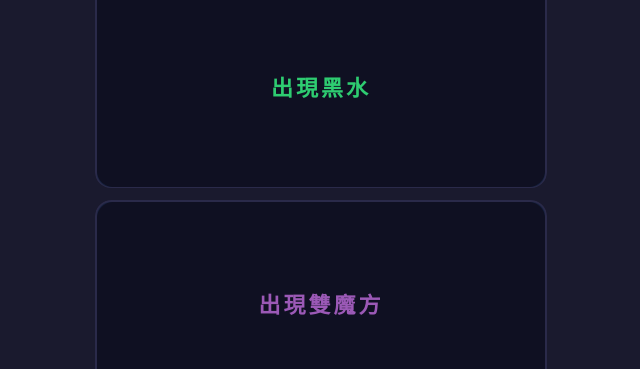
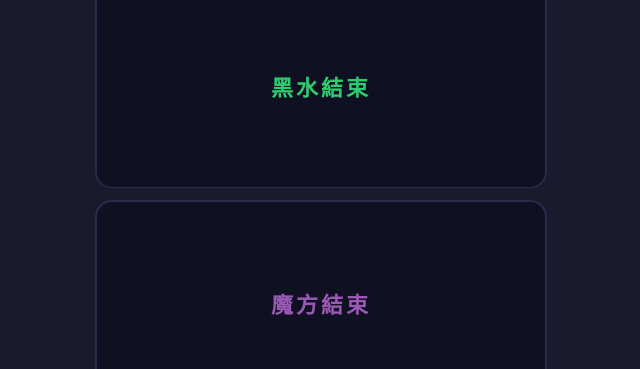
Before and after one commit to tsun-yu/zakum-countdown, a Vue app: page / in a window 1280 px wide. Both pictures are taken after a click on the button "本體一". Shown: the part 298-667 px from the top of the page, without its empty margins (319-959 px from the left). Built offline with nearby package versions, Linux system fonts and the light colour scheme.

Commit message:
feat: 改成結束再按計時器

```diff
--- a/src/components/CountdownBlock.vue
+++ b/src/components/CountdownBlock.vue
@@ -86,9 +86,9 @@ const duration = computed(() => store.WATER_DURATION);
 // ── Overlay ──────────────────────────────────────────────
 const overlayText = computed(() => {
   if (props.blockType === "water") {
-    return store.currentMode === "body3" ? "出現魔方" : "出現雙魔方";
+    return "魔方結束";
   }
-  return "出現黑水";
+  return "黑水結束";
 });
 
 // Overlay only shows before start; done state shows warning content instead
@@ -107,10 +107,10 @@ const progressPct = computed(() => {
 });
 
 // ── Warning ──────────────────────────────────────────────
-// Active warning: last 10s of countdown OR full done period
+// Active warning: last 5s of countdown OR full done period
 const isWarning = computed(
   () =>
-    (timer.value.isRunning && timer.value.current <= 10) || timer.value.isDone,
+    (timer.value.isRunning && timer.value.current <= 5) || timer.value.isDone,
 );
 const warnText = computed(() =>
   props.blockType === "cube" ? "注意魔方" : "注意黑水",
--- a/src/stores/timer.js
+++ b/src/stores/timer.js
@@ -2,8 +2,8 @@ import { defineStore } from "pinia";
 import { ref, reactive, computed } from "vue";
 
 const CUBE_AUTO_DURATION = 150; // 2m30s
-const CUBE_HAND_DURATION = 40;
-const WATER_DURATION = 40;
+const CUBE_HAND_DURATION = 37;
+const WATER_DURATION = 37;
 
 function makeSubTimer() {
   return reactive({
```
